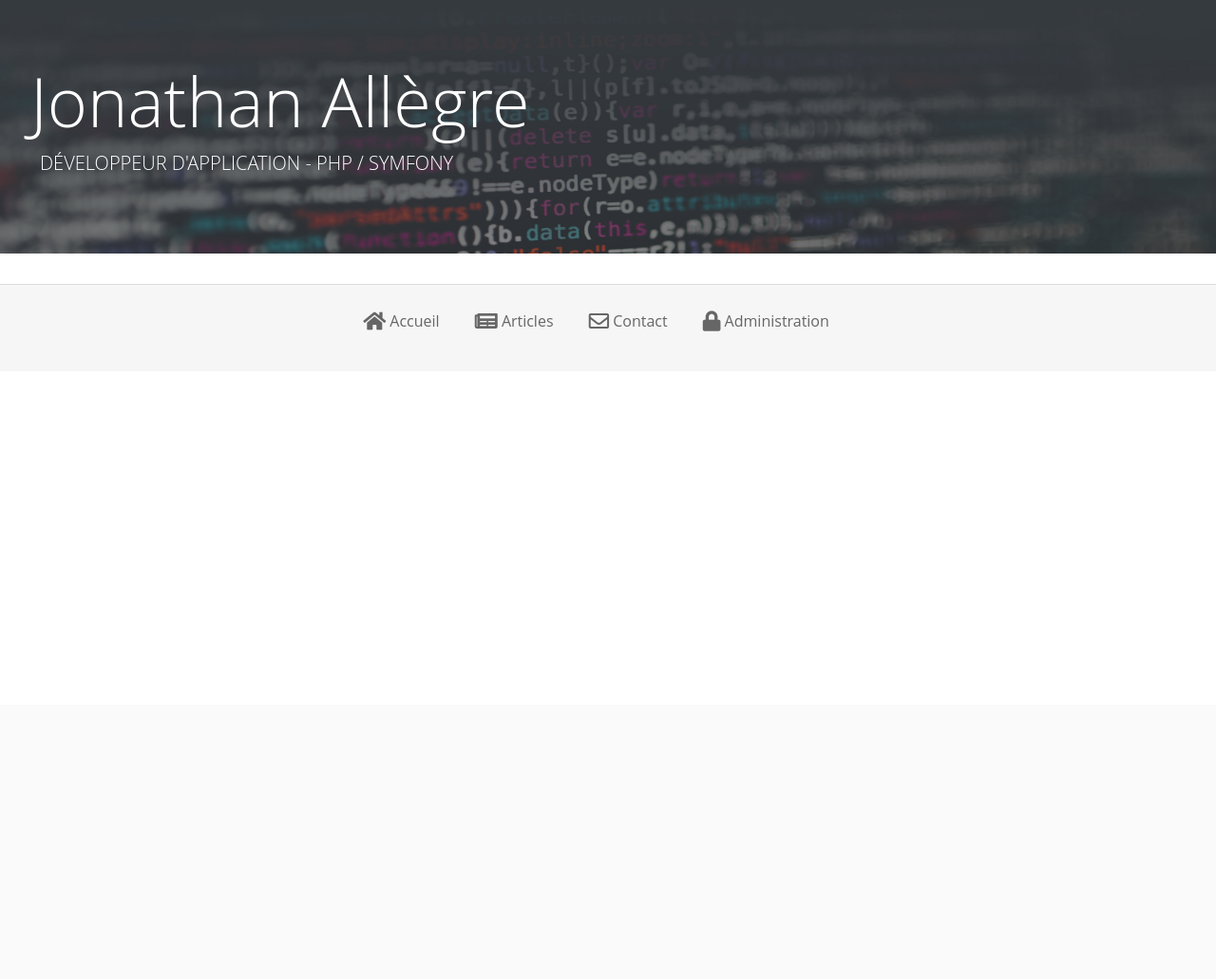
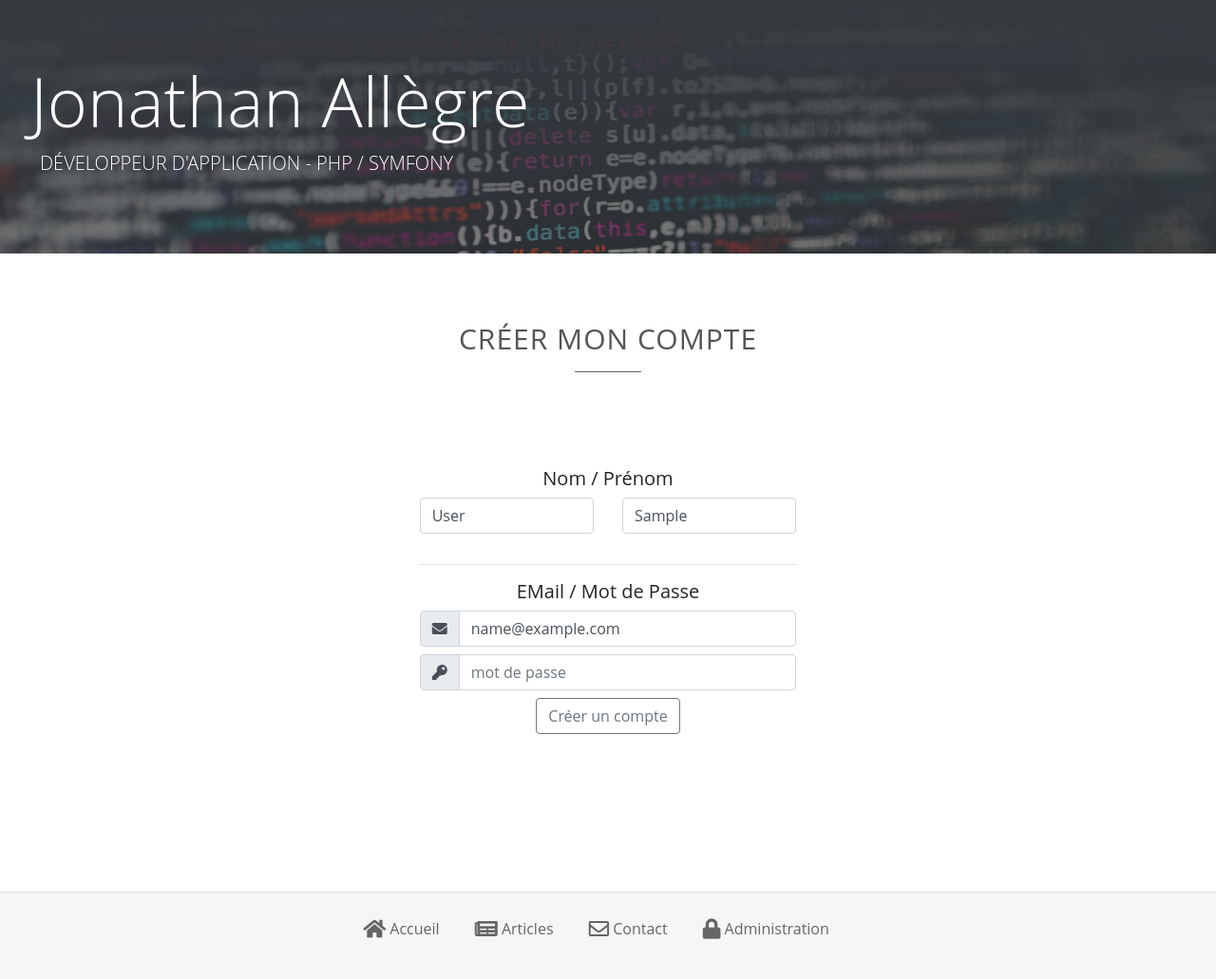
Before and after one commit to JonathanAllegre/MyFirstBlogOC, a PHP site: template templates/front/Action/registerUser.html.twig in a window 1280 px wide. Shown: the part 58-1089 px from the top of the page at 95% size. Before the commit the page ends 407 px from the top, so only its background shows below. Run offline with PHP 8.4, Linux system fonts and the light colour scheme; the template is opened without the code that fills it: most values are stand-ins (such as "Sample title", 1, 10 or a date in 2020); some libraries are stand-ins or nearby versions.

Commit message:
Add and securise register Form

```diff
--- a/public/css/style.css
+++ b/public/css/style.css
@@ -69,7 +69,7 @@ a:hover{
     margin-left:10px;
 }
 
-.social{
+.footerSpacer{
     padding-top:100px;
     padding-bottom:50px;
 }
--- a/templates/front/Action/registerUser.html.twig
+++ b/templates/front/Action/registerUser.html.twig
@@ -5,5 +5,56 @@
 {% endblock %}
 
 {%block content %}
-
+<div class="container-fluid">
+    <div class="row">
+        <div class="offset-4 col-4 text-center">
+            <h2 class="h2Accueil">Créer mon compte</h2>
+            <hr class="hrAccueil">
+            <form action="{{ LinkBuilder.getLink("NewUserRegister") }}" method="POST">
+                <div class="row">
+                    <div class="col-md-12">
+                        <h5>Nom / Prénom</h5>
+                    </div>
+                    <div class="col-md-6">
+                        <div class="form-group">
+                            <input type="text" id="last_name" class="form-control" name="last_name" required placeholder="Votre Nom" value = "{{ lastName }}" required>
+                        </div>
+                    </div>
+                    <div class="col-md-6">
+                        <div class="form-group">
+                            <input type="text" id="first_name" class="form-control" name="first_name" required placeholder="Votre Prénom" value="{{ firstName }}" required>
+                        </div>
+                    </div>
+                </div>
+                <hr/>
+                <div class="row">
+                    <div class="col-md-12">
+                        <h5>EMail / Mot de Passe</h5>
+                    </div>
+                    <div class="col-12">
+                        <div class="input-group mb-2">
+                            <div class="input-group-prepend">
+                                <div class="input-group-text"><i class="fas fa-envelope"></i></div>
+                            </div>
+                            <input type="email" class="form-control" name="email" id="inlineFormInputGroup" placeholder="Votre adresse email" value="{{ email }}"required>
+                        </div>
+                    </div>
+                    <div class="col-12">
+                        <div class="input-group mb-2">
+                            <div class="input-group-prepend">
+                                <div class="input-group-text"><i class="fas fa-key"></i></div>
+                            </div>
+                            <input type="password" class="form-control" name="password" id="inlineFormInputGroup" placeholder="mot de passe" required>
+                        </div>
+                    </div>
+                </div>
+                <div class="row">
+                    <div class="col-12">
+                        <button type="submit" class="btn btn-outline-secondary sendContactButton">Créer un compte</button>
+                    </div>
+                </div>
+                <div class="footerSpacer"></div>
+        </div>
+    </div>
+</div>
 {% endblock %}
--- a/templates/front/Home/index.html.twig
+++ b/templates/front/Home/index.html.twig
@@ -73,7 +73,7 @@
         </div>
     </div>
     <!-- SOCIAL -->
-    <div class="container-fluid social">
+    <div class="container-fluid footerSpacer">
         <div class="row">
             <div class="col-12 text-center">
                 <ul class="list-inline">
--- a/templates/front/nav.html.twig
+++ b/templates/front/nav.html.twig
@@ -63,7 +63,7 @@
                                     <div class="input-group-prepend">
                                         <div class="input-group-text"><i class="fas fa-envelope"></i></div>
                                     </div>
-                                    <input type="email" class="form-control" id="inlineFormInputGroup" placeholder="Votre adresse email" required>
+                                    <input type="email" class="form-control" name="email" id="inlineFormInputGroup" placeholder="Votre adresse email" required>
                                 </div>
                             </div>
                             <div class="col-12">
@@ -71,7 +71,7 @@
                                     <div class="input-group-prepend">
                                         <div class="input-group-text"><i class="fas fa-key"></i></div>
                                     </div>
-                                    <input type="password" class="form-control" id="inlineFormInputGroup" placeholder="mot de passe" required>
+                                    <input type="password" name="password" class="form-control" id="inlineFormInputGroup" placeholder="mot de passe" required>
                                 </div>
                             </div>
                         </div>
```
Also changed, not shown: config/routes.yaml (+6 -4 lines), src/controller/frontend/ActionsController.php (+54 -10 lines), src/controller/frontend/UserController.php (added, +20 -0 lines), src/services/FormValidator.php (+56 -12 lines).
